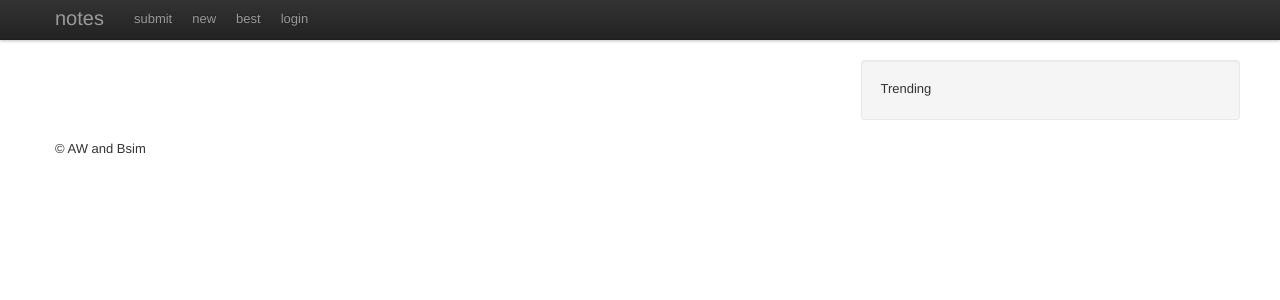
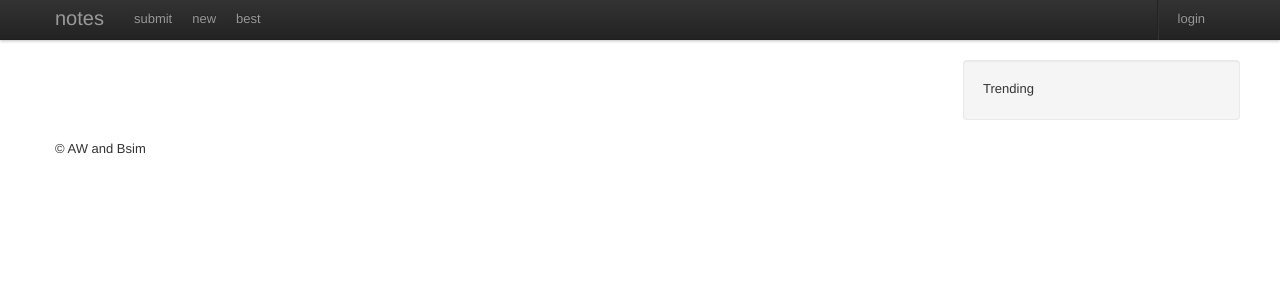
Before and after one commit to bksim/college-notes, a Django app: template noteproj/templates/college/index.html in a window 1280 px wide. Shown: the top 300 px of the page. Run offline with Django 3.2, Linux system fonts and the light colour scheme; the template is opened without the code that fills it, so the values that code supplies are empty; some libraries are stand-ins or nearby versions.

Commit message:
aesthetic fixes

```diff
--- a/noteproj/templates/base.html
+++ b/noteproj/templates/base.html
@@ -26,21 +26,35 @@
     <div class="navbar navbar-fixed-top">
       <div class="navbar-inner">
         <div class="container">
-          <a class="btn btn-navbar" data-toggle="collapse" data-target=".nav-collapse">
-            <span class="icon-bar"></span>
-            <span class="icon-bar"></span>
-            <span class="icon-bar"></span>
-          </a>
           <a class="brand" href="/">notes</a>
-          <div class="nav-collapse">
+          <div class="nav">
             <ul class="nav">
               <li><a href="/submit/">submit</a></li>
               <li><a href="/new/">new</a></li>
               <li><a href="/best/">best</a></li>
-              {% if not is_authenticated %}<li class="pull-right"><a href="{% url django.contrib.auth.views.login %}?next=/{{request.path}}">login</a></li>
-                {% else %}<li class="pull-right"><a href="/logout/">logout</a></li>{% endif %}
+
             </ul>
-          </div><!--/.nav-collapse -->
+          </div><!--/.nav- -->
+
+	  <div class="nav pull-right">
+		<ul class="nav">
+			{% if is_authenticated %}
+			<li><a href="/users/{{ user.user.username }}/">{{ user.user.username }}</a></li>
+			{% endif %}
+
+			<li class="divider-vertical"></li>
+
+
+			{% if not is_authenticated %}
+			<li class="pull-right"><a href="{% url django.contrib.auth.views.login %}?next=/{{request.path}}">login</a></li>
+			{% else %}<li class="pull-right"><a href="/logout/">logout</a></li>{% endif %}
+
+
+
+
+
+                </ul>
+	  </div>
         </div>
       </div>
     </div>
--- a/noteproj/templates/college/index.html
+++ b/noteproj/templates/college/index.html
@@ -24,7 +24,7 @@
 <div class="container-fluid">
 	<div class="row-fluid">
 
-		<div class="span8">
+		<div class="span9">
                 	<dl>
                     		{% for post in posts.object_list %}
                         	<table>
@@ -108,7 +108,7 @@
 				    </div>
 					{% endif %}
 </div>
-<div class="span4">
+<div class="span3">
 <div class="well sidebar-nav">
 Trending
 {% for tag in trends %}
--- a/noteproj/urls.py
+++ b/noteproj/urls.py
@@ -12,7 +12,7 @@ urlpatterns = patterns('',
     url(r'^logout/$', 'notes.views.log_out'),
     url(r'^accounts/', include('registration.backends.simple.urls')),
     url(r"^add_comment/(\d+)/$", "notes.views.add_comment"),
-    url(r"^(\d+)/$", "notes.views.post"),
+    url(r"^posts/(\d+)/$", "notes.views.post"),
     #url(r"^upvote/(\d+)/$", "notes.views.upvote"),
 	url(r"^upvote/$", "notes.views.upvote"),
     url(r"^users/(?P<username>[\w-]+)/$", "notes.views.users"),
--- a/notes/views.py
+++ b/notes/views.py
@@ -160,7 +160,7 @@ def users(request, username):
     #print(likedposts)
     #print(posts[0].created.naturaltime())
     #print(request.user.is_authenticated())
-    return render_to_response("college/users.html",  dict(posts=posts, user=request.user, page_user=username, active='submitted',
+    return render_to_response("college/users.html",  dict(posts=posts, user=UserProfile.objects.get_or_create(user=User.objects.get(username=request.user.username))[0], page_user=username, active='submitted',
         media_url=MEDIA_URL, is_authenticated=request.user.is_authenticated()))
 
 
@@ -252,4 +252,4 @@ def get_trends():
     tag_words = []
     for word in tags:
         tag_words.append( str(word.tag)[1:])
-    return tag_words
+    return tag_words[:20]
```
Also changed, not shown: 7 other files.
